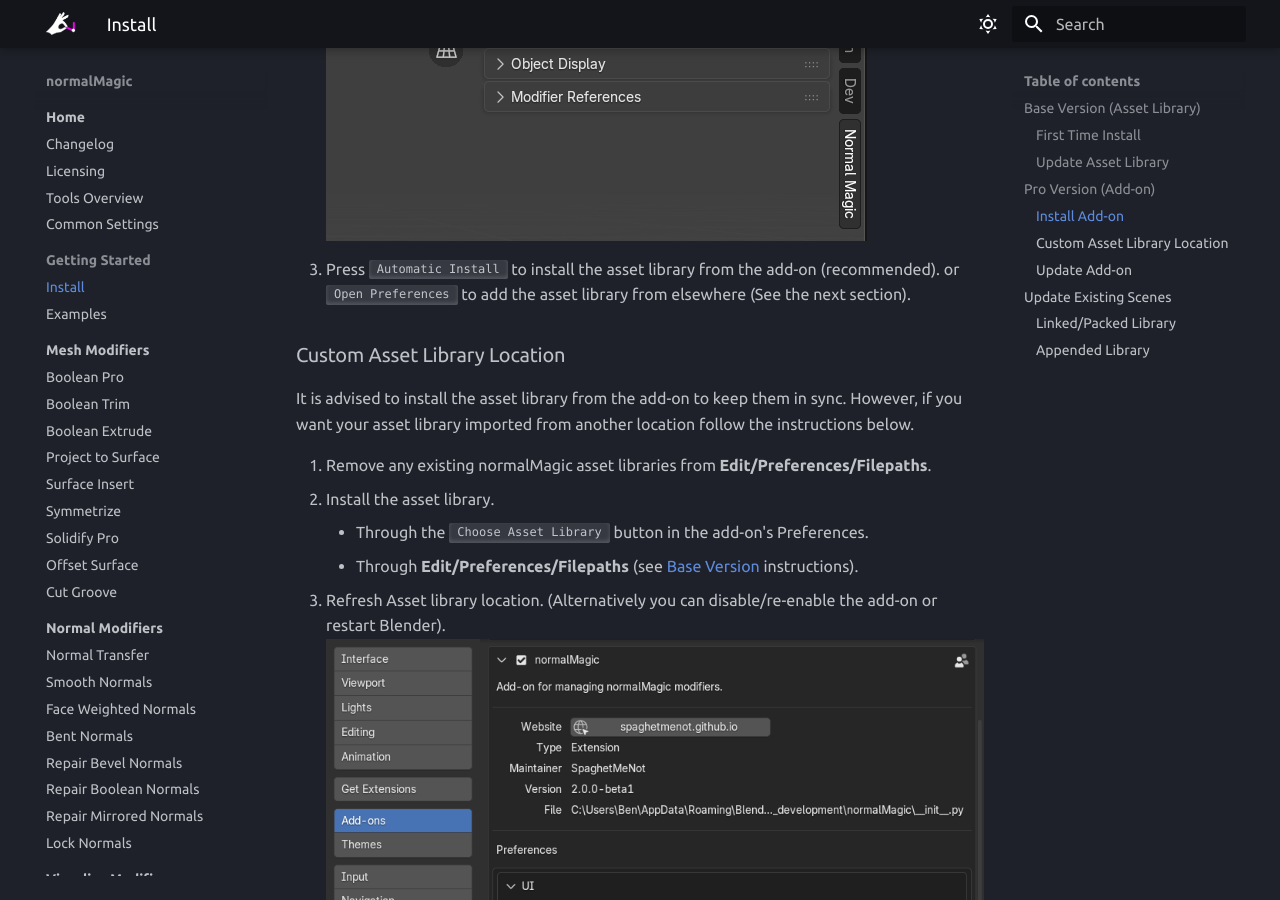
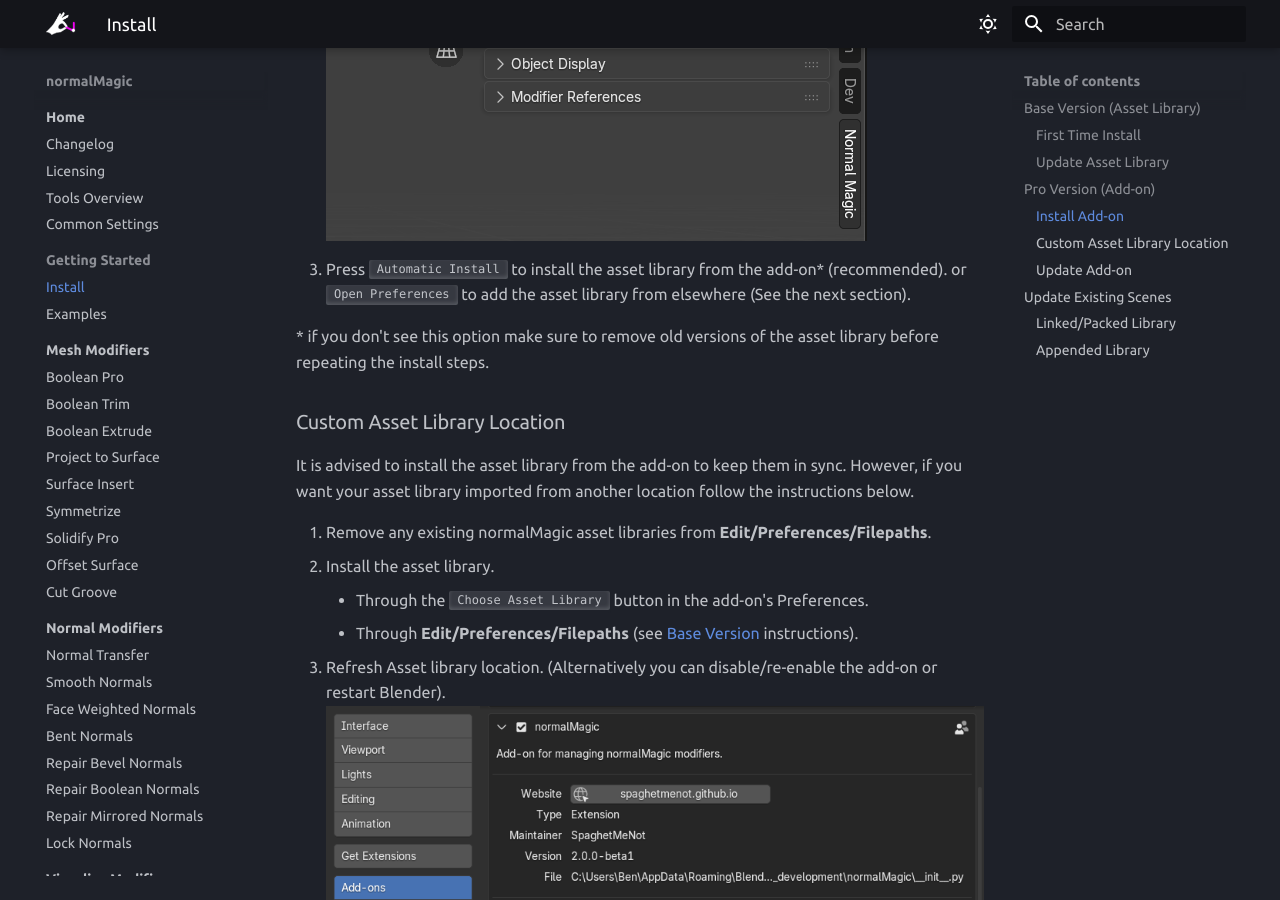
Before and after one commit to SpaghetMeNot/normalmagic, an MkDocs documentation site: the page built from docs/install.md, in a window 1280 px wide and 900 px high, scrolled down 4722 px. Built offline with MkDocs 1.6.1 and Material for MkDocs 9.7.7, drawn with Linux system fonts in a browser that asks for light colours; some web fonts are replaced; the version menu is left out.

Commit message:
Adding yet another warning about removing old asset libraries before installing 2.0

```diff
--- a/docs/install.md
+++ b/docs/install.md
@@ -71,7 +71,10 @@
 1. Download the latest "addon" .zip file.
 2. Drag the .zip file into Blender and press ++"OK"++. ![install_addon](./assets/install/install_addon.png)
     You should now see a "Normal Magic" tab in the sidebar of the 3D viewport. ![addon panel](./assets/install/sidebar_1.png)
-3. Press ++"Automatic Install"++ to install the asset library from the add-on (recommended). or ++"Open Preferences"++ to add the asset library from elsewhere (See the next section).
+3. Press ++"Automatic Install"++ to install the asset library from the add-on* (recommended). or ++"Open Preferences"++ to add the asset library from elsewhere (See the next section).
+
+
+\* if you don't see this option make sure to remove old versions of the asset library before repeating the install steps.
 
 ### Custom Asset Library Location
 It is advised to install the asset library from the add-on to keep them in sync. However, if you want your asset library imported from another location follow the instructions below.
```
